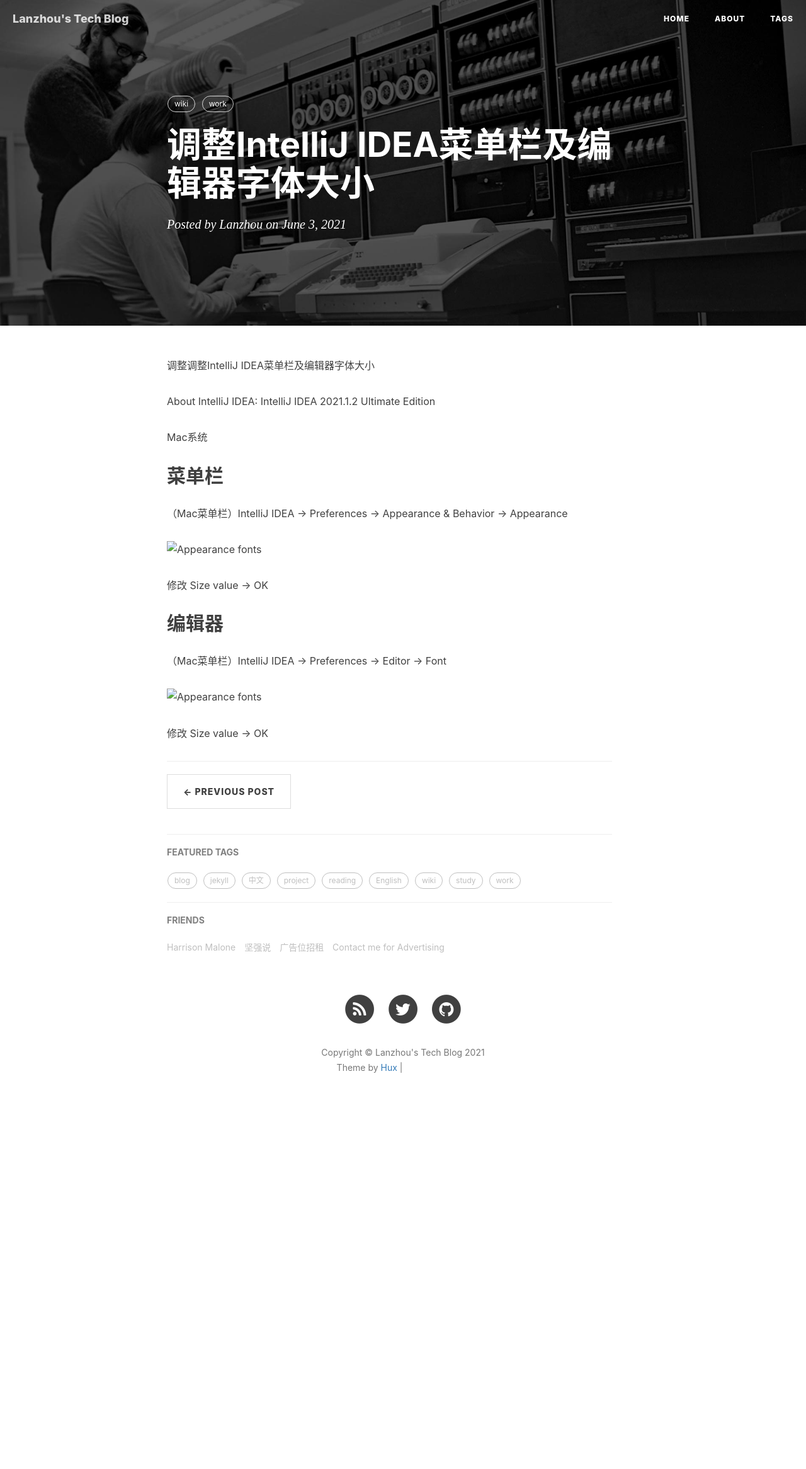
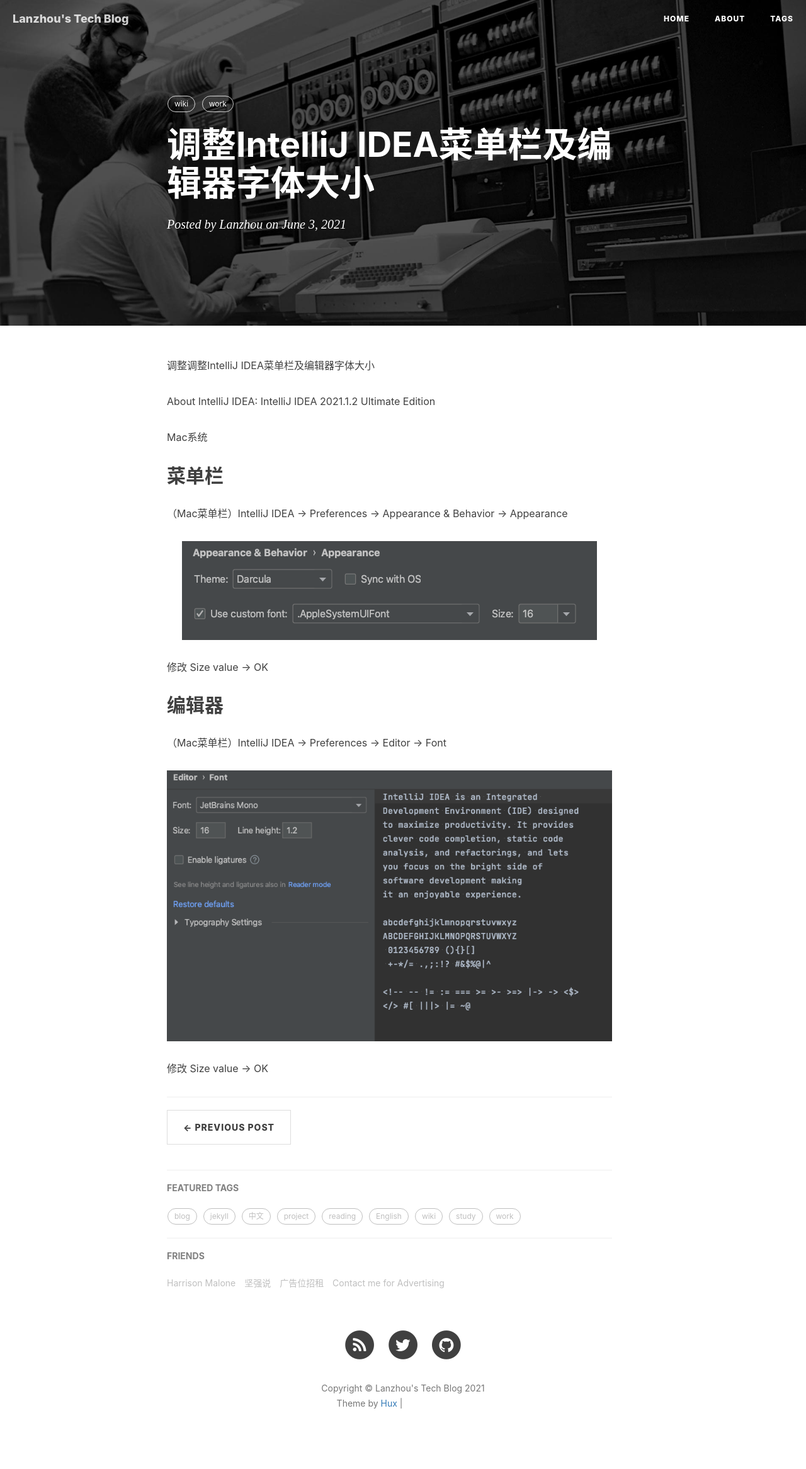
Before and after one commit to Lanzhou-J/Lanzhou-J.github.io, a Jekyll site: the page built from _posts/2021-06-03-IntelliJIDEA-font.md, in a window 1280 px wide. Shown: the whole page at 63% size. Built offline with Jekyll 4.4.1, drawn with Linux system fonts in a browser that asks for light colours; nearby versions of some CDN libraries; comment, search, counter and statistics services are not loaded; before the commit the page ends 1799 px from its top, so only the background shows below that; grey boxes are pictures that could not be loaded.

Commit message:
modified new article pics path

```diff
--- a/_posts/2021-06-03-IntelliJIDEA-font.md
+++ b/_posts/2021-06-03-IntelliJIDEA-font.md
@@ -21,13 +21,13 @@
 
 （Mac菜单栏）IntelliJ IDEA -> Preferences -> Appearance & Behavior -> Appearance
 
-![Appearance fonts](img/in-post/intelliJIDEAAppearanceFont.png)
+![Appearance fonts](/img/in-post/intelliJIDEAAppearanceFont.png)
 
 修改 Size value -> OK
 
 ## 编辑器
 （Mac菜单栏）IntelliJ IDEA -> Preferences -> Editor -> Font
 
-![Appearance fonts](img/in-post/intelliJIDEAEditorFont.png)
+![Editor fonts](/img/in-post/intelliJIDEAEditorFont.png)
 
 修改 Size value -> OK
```
